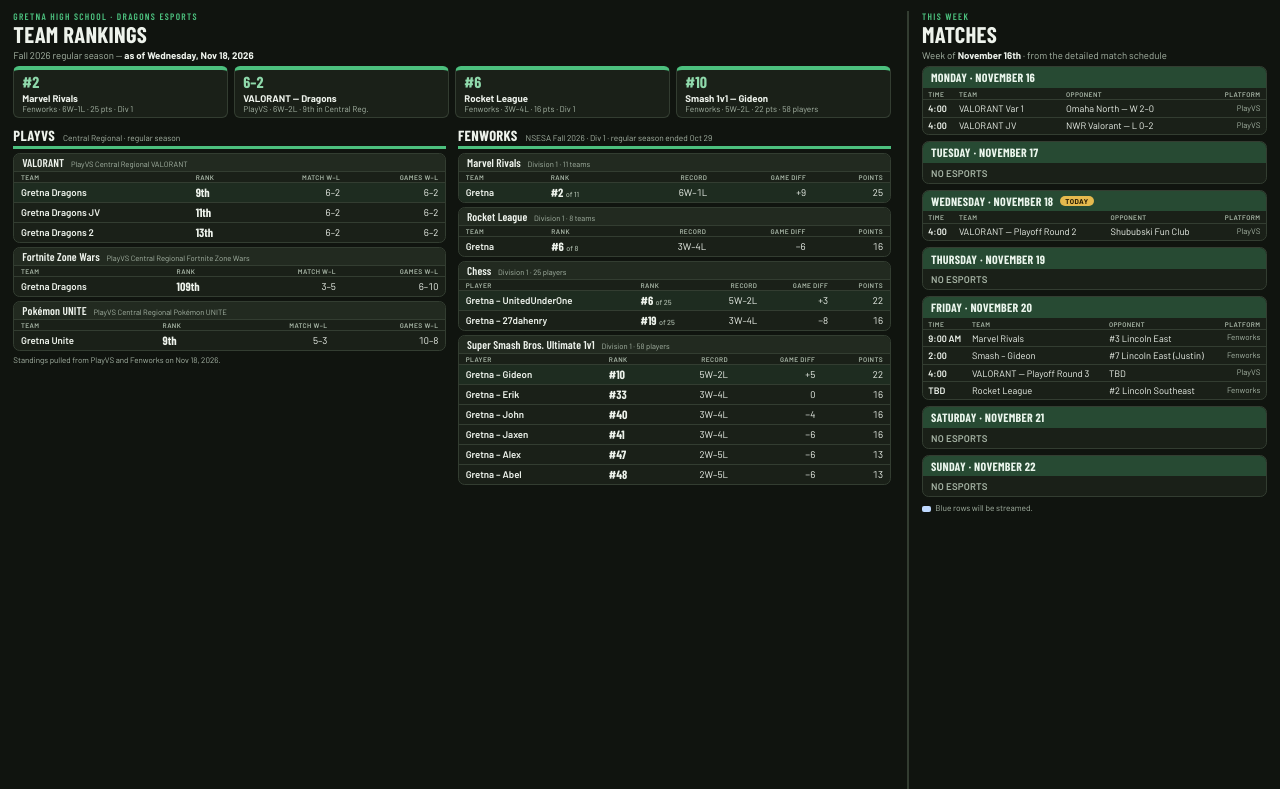
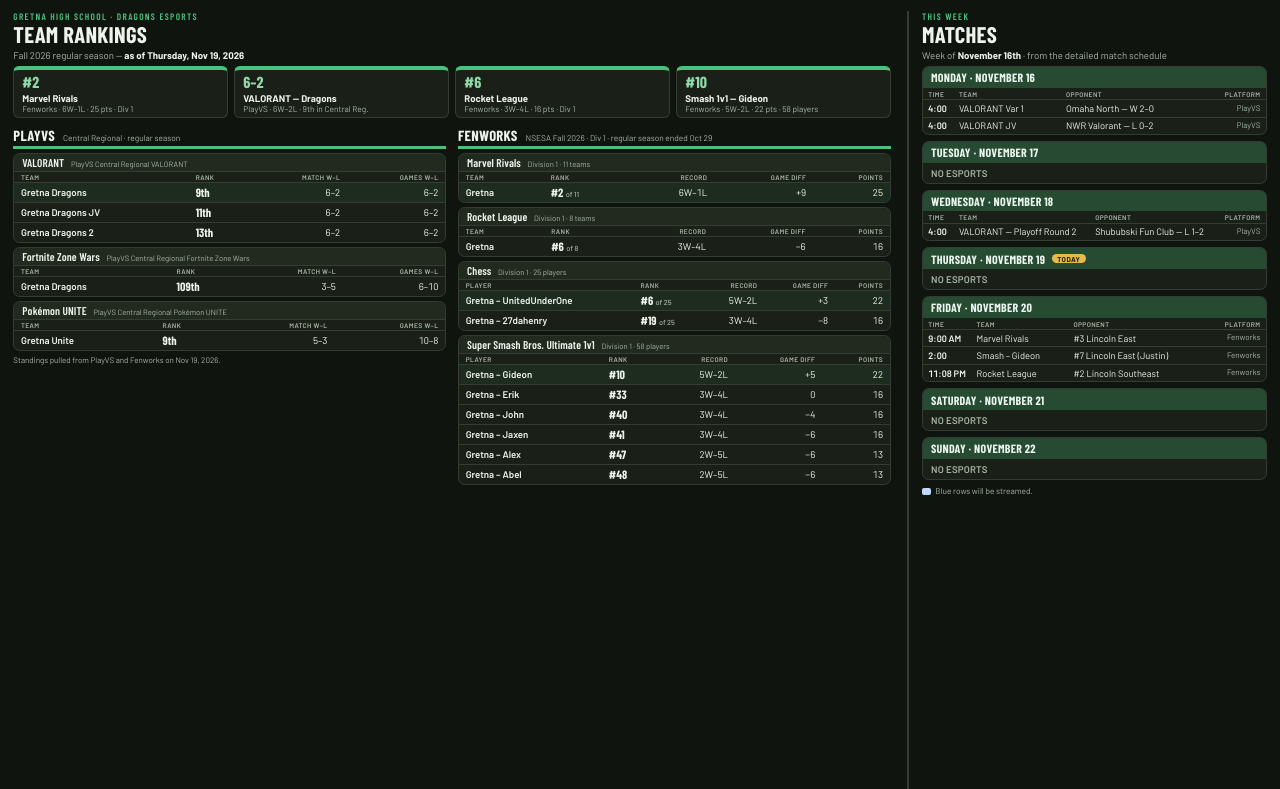
Before and after one commit to aschwani/esports-board, a plain HTML site: page index.html in a window 1280 px wide. Drawn offline with nearby package versions, Linux system fonts and the light colour scheme.

Commit message:
Daily standings refresh

```diff
--- a/index.html
+++ b/index.html
@@ -94,7 +94,7 @@
   <div class="standings">
     <p class="school-line">Gretna High School · Dragons eSports</p>
     <h1>Team Rankings</h1>
-    <p class="as-of">Fall 2026 regular season — <strong>as of Wednesday, Nov 18, 2026</strong></p>
+    <p class="as-of">Fall 2026 regular season — <strong>as of Thursday, Nov 19, 2026</strong></p>
 
     <div class="highlights">
       <div class="hl"><div class="hl-rank">#2</div><div class="hl-game">Marvel Rivals</div><div class="hl-detail">Fenworks · 6W–1L · 25 pts · Div 1</div></div>
@@ -139,7 +139,7 @@
           </table>
         </div>
 
-        <footer>Standings pulled from PlayVS and Fenworks on Nov 18, 2026.</footer>
+        <footer>Standings pulled from PlayVS and Fenworks on Nov 19, 2026.</footer>
       </div>
 
       <div class="subcol">
@@ -217,17 +217,17 @@
     </div>
 
     <div class="day">
-      <div class="day-head"><span class="dname">Wednesday · November 18</span><span class="today-tag">Today</span></div>
+      <div class="day-head"><span class="dname">Wednesday · November 18</span></div>
       <table class="matches">
         <thead><tr><th>Time</th><th>Team</th><th>Opponent</th><th style="text-align:right">Platform</th></tr></thead>
         <tbody>
-          <tr><td class="time">4:00</td><td>VALORANT — Playoff Round 2</td><td>Shububski Fun Club</td><td class="plat">PlayVS</td></tr>
+          <tr><td class="time">4:00</td><td>VALORANT — Playoff Round 2</td><td>Shububski Fun Club — L 1–2</td><td class="plat">PlayVS</td></tr>
         </tbody>
       </table>
     </div>
 
     <div class="day">
-      <div class="day-head"><span class="dname">Thursday · November 19</span></div>
+      <div class="day-head"><span class="dname">Thursday · November 19</span><span class="today-tag">Today</span></div>
       <div class="noesp">NO ESPORTS</div>
     </div>
 
@@ -238,8 +238,7 @@
         <tbody>
           <tr><td class="time">9:00 AM</td><td>Marvel Rivals</td><td>#3 Lincoln East</td><td class="plat">Fenworks</td></tr>
           <tr><td class="time">2:00</td><td>Smash – Gideon</td><td>#7 Lincoln East (Justin)</td><td class="plat">Fenworks</td></tr>
-          <tr><td class="time">4:00</td><td>VALORANT — Playoff Round 3</td><td>TBD</td><td class="plat">PlayVS</td></tr>
-          <tr><td class="time">TBD</td><td>Rocket League</td><td>#2 Lincoln Southeast</td><td class="plat">Fenworks</td></tr>
+          <tr><td class="time">11:08 PM</td><td>Rocket League</td><td>#2 Lincoln Southeast</td><td class="plat">Fenworks</td></tr>
         </tbody>
       </table>
     </div>
```
